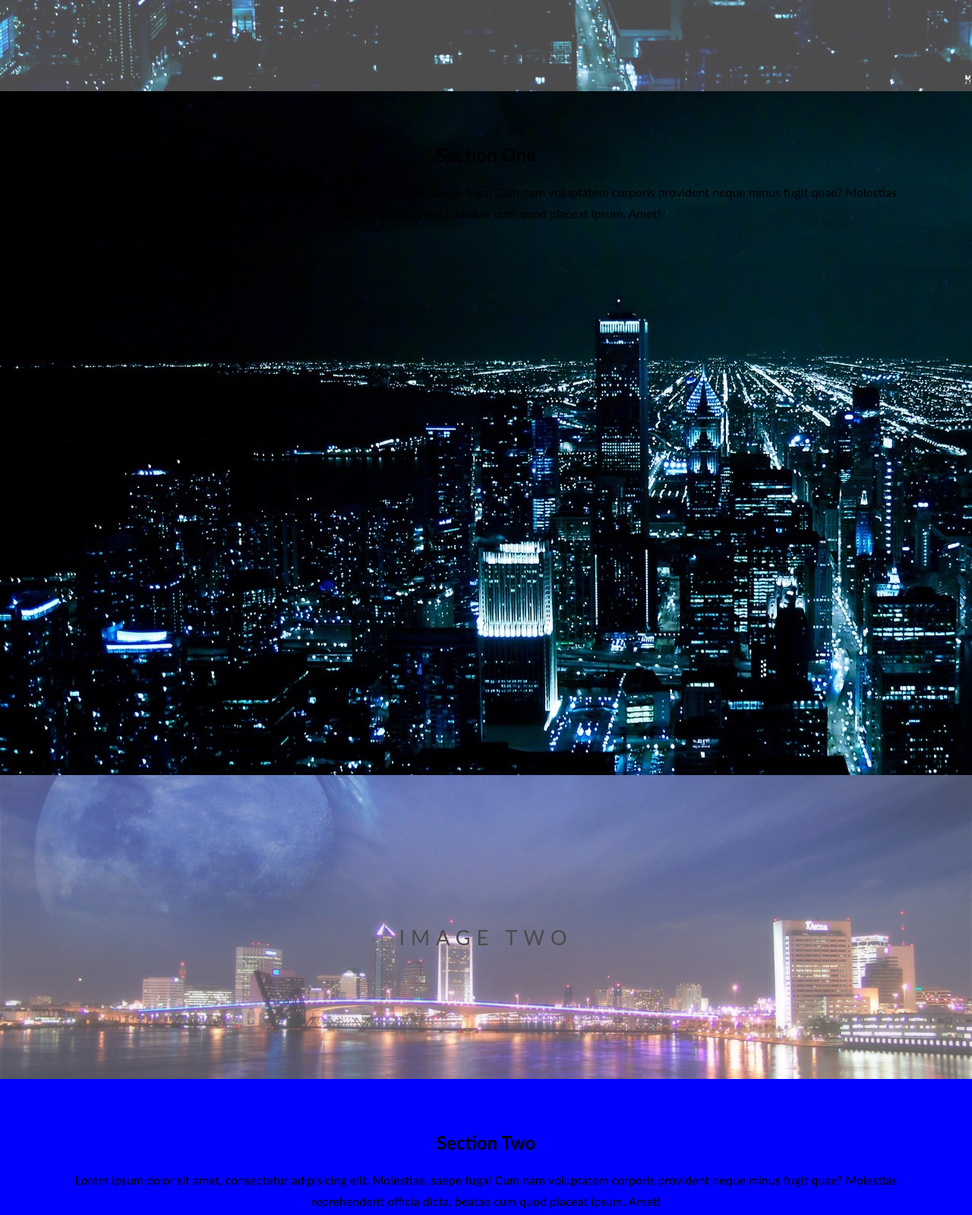
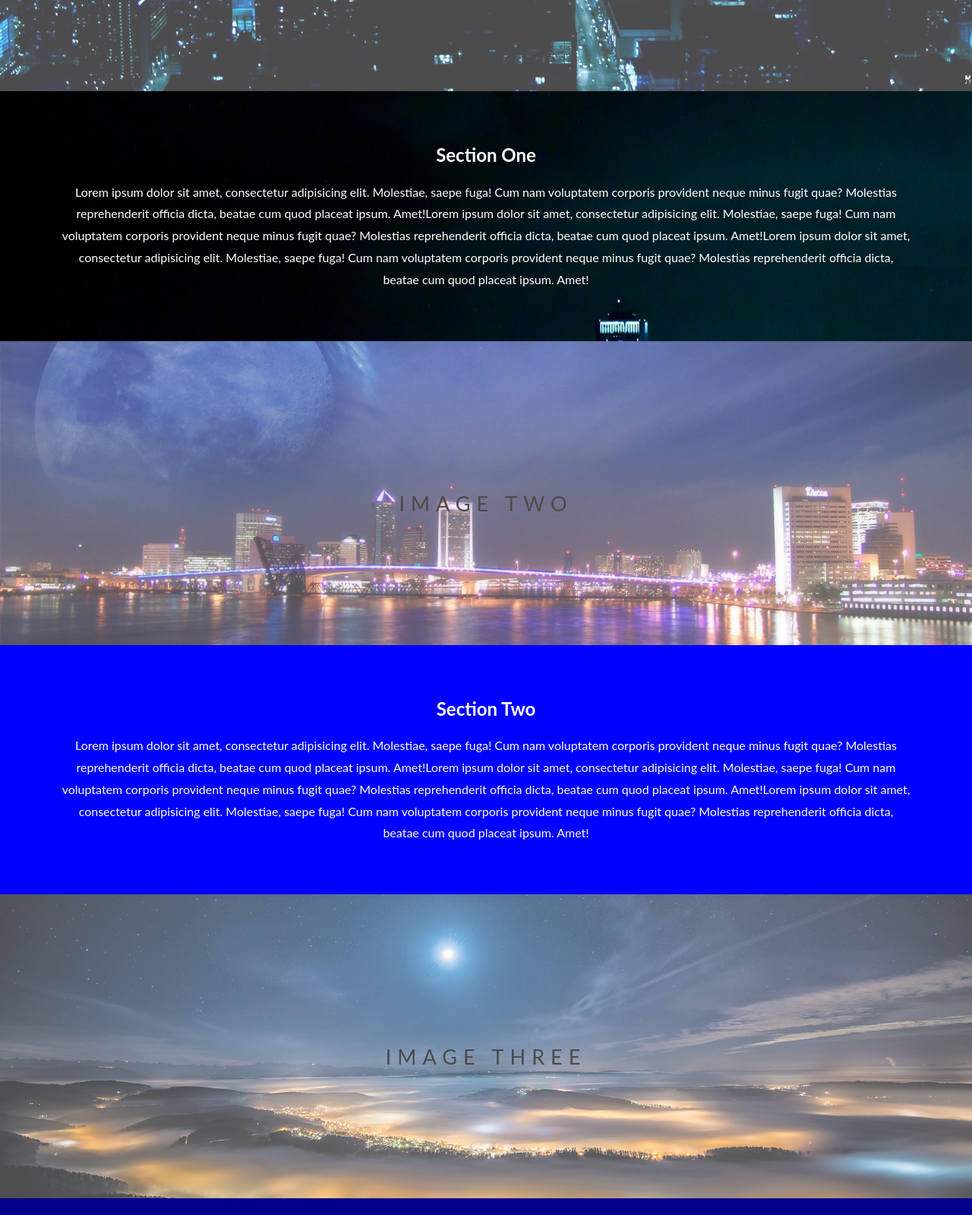
Before and after one commit to bmatiascxv/Porjects, a plain HTML site: page Project1/index.html in a window 1280 px wide. Shown: the part 680-2279 px from the top of the page at 76% size. Drawn offline with Linux system fonts and the light colour scheme.

Commit message:
Fixed the size of boxes

```diff
--- a/Project1/css/style.css
+++ b/Project1/css/style.css
@@ -36,20 +36,17 @@ background-attachment: fixed;
 
 .box1 {
 background-image:url('../img/img1.jpg');
-color: rgb(0, 0, 0);
-min-height: 100%;
+color: rgb(255, 255, 255);
 }
 
 .box2 {
 background-color: blue;
-color: rgb(0, 0, 0);
-min-height: 400px;
+color: rgb(255, 255, 255);
 }
 
 .box3 {
 background-color: darkblue;
 color: rgb(255, 255, 255);
-min-height: 400px;
 }
 
 .ptxt {
--- a/Project1/index.html
+++ b/Project1/index.html
@@ -19,7 +19,7 @@
 
 <section class="box1 section">
   <h2> Section One </h2>
-  <p>Lorem ipsum dolor sit amet, consectetur adipisicing elit. Molestiae, saepe fuga! Cum nam voluptatem corporis provident neque minus fugit quae? Molestias reprehenderit officia dicta, beatae cum quod placeat ipsum. Amet!</p>
+  <p>Lorem ipsum dolor sit amet, consectetur adipisicing elit. Molestiae, saepe fuga! Cum nam voluptatem corporis provident neque minus fugit quae? Molestias reprehenderit officia dicta, beatae cum quod placeat ipsum. Amet!Lorem ipsum dolor sit amet, consectetur adipisicing elit. Molestiae, saepe fuga! Cum nam voluptatem corporis provident neque minus fugit quae? Molestias reprehenderit officia dicta, beatae cum quod placeat ipsum. Amet!Lorem ipsum dolor sit amet, consectetur adipisicing elit. Molestiae, saepe fuga! Cum nam voluptatem corporis provident neque minus fugit quae? Molestias reprehenderit officia dicta, beatae cum quod placeat ipsum. Amet!</p>
 </section>
 
 
@@ -35,7 +35,7 @@
 
 <section class="box2 section">
   <h2> Section Two </h2>
-  <p>Lorem ipsum dolor sit amet, consectetur adipisicing elit. Molestiae, saepe fuga! Cum nam voluptatem corporis provident neque minus fugit quae? Molestias reprehenderit officia dicta, beatae cum quod placeat ipsum. Amet!</p>
+  <p>Lorem ipsum dolor sit amet, consectetur adipisicing elit. Molestiae, saepe fuga! Cum nam voluptatem corporis provident neque minus fugit quae? Molestias reprehenderit officia dicta, beatae cum quod placeat ipsum. Amet!Lorem ipsum dolor sit amet, consectetur adipisicing elit. Molestiae, saepe fuga! Cum nam voluptatem corporis provident neque minus fugit quae? Molestias reprehenderit officia dicta, beatae cum quod placeat ipsum. Amet!Lorem ipsum dolor sit amet, consectetur adipisicing elit. Molestiae, saepe fuga! Cum nam voluptatem corporis provident neque minus fugit quae? Molestias reprehenderit officia dicta, beatae cum quod placeat ipsum. Amet!</p>
 </section>
 
 <!-- Section 3 -->
@@ -50,7 +50,7 @@
 
 <section class="box3 section">
   <h2> Section Three </h2>
-  <p>Lorem ipsum dolor sit amet, consectetur adipisicing elit. Molestiae, saepe fuga! Cum nam voluptatem corporis provident neque minus fugit quae? Molestias reprehenderit officia dicta, beatae cum quod placeat ipsum. Amet!</p>
+  <p>Lorem ipsum dolor sit amet, consectetur adipisicing elit. Molestiae, saepe fuga! Cum nam voluptatem corporis provident neque minus fugit quae? Molestias reprehenderit officia dicta, beatae cum quod placeat ipsum. Amet!Lorem ipsum dolor sit amet, consectetur adipisicing elit. Molestiae, saepe fuga! Cum nam voluptatem corporis provident neque minus fugit quae? Molestias reprehenderit officia dicta, beatae cum quod placeat ipsum. Amet!Lorem ipsum dolor sit amet, consectetur adipisicing elit. Molestiae, saepe fuga! Cum nam voluptatem corporis provident neque minus fugit quae? Molestias reprehenderit officia dicta, beatae cum quod placeat ipsum. Amet!</p>
 </section>
 
 <!-- Footer -->
```
